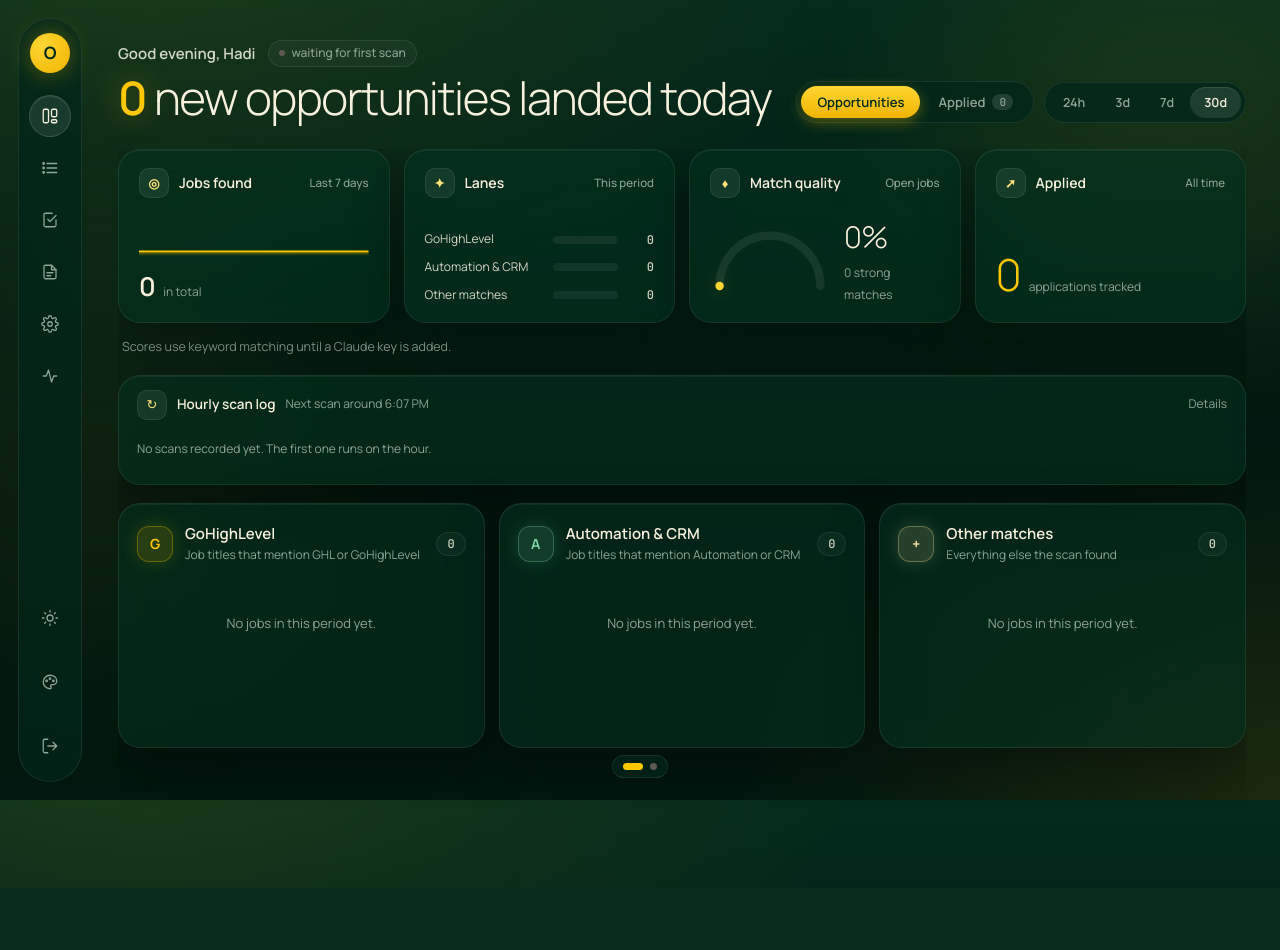
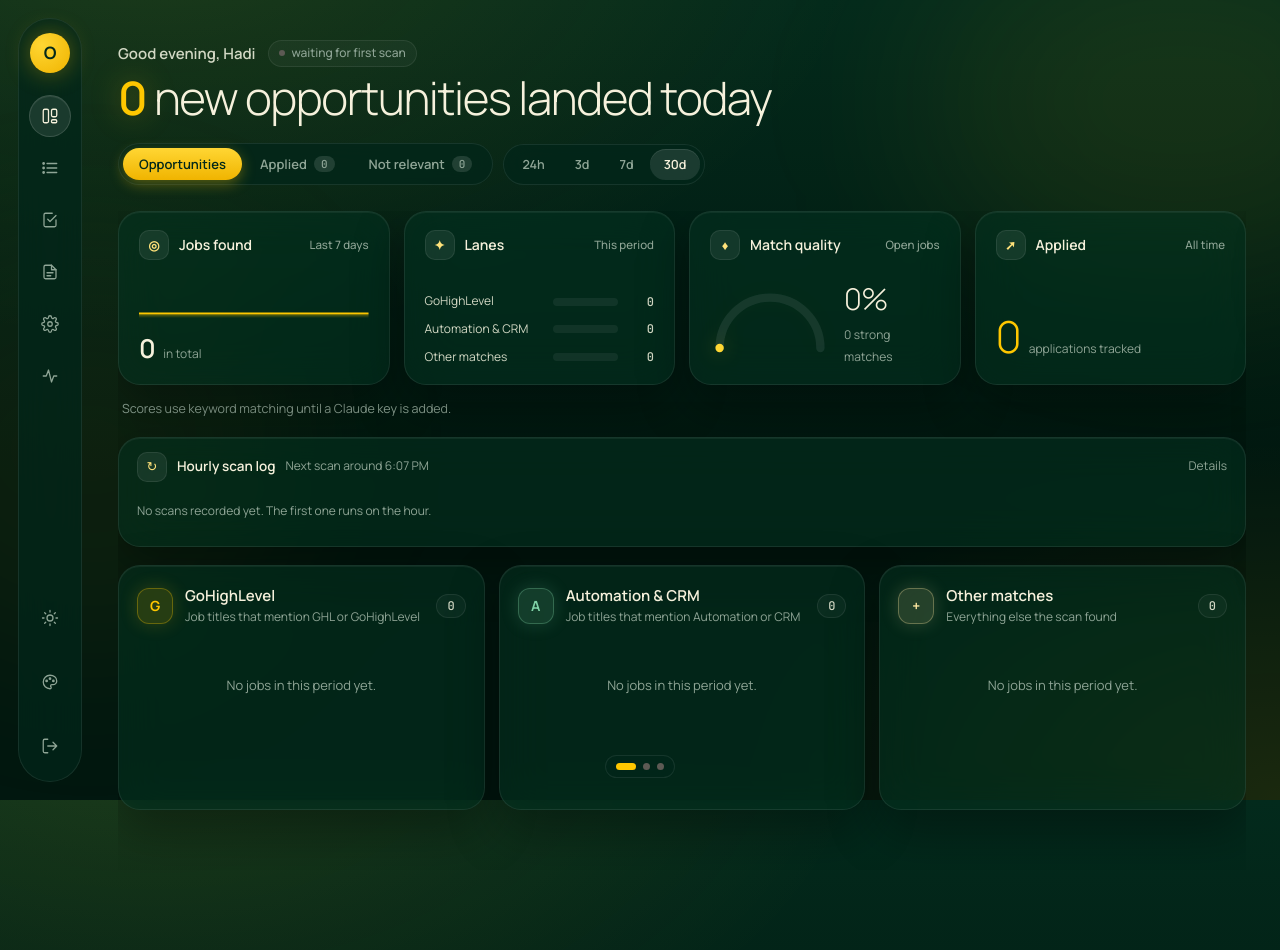
Before and after one commit to geek6489/ghl-job-hunter, a FastAPI app: page / in a window 1280 px wide. Before the commit the page ends 873 px from the top, so only its background shows below. Run offline with FastAPI, Linux system fonts and the light colour scheme; the visitor is signed in with stand-in values (Sample User, id 1).

Commit message:
Add Not relevant button and a third swipe screen for hidden jobs
Co-Authored-By: Claude Opus 5.5 <noreply@anthropic.com>
Claude-Session: https://claude.ai/code/session_01KGoe6U84kB3Zeih9r1xyPC

```diff
--- a/app/web/main.py
+++ b/app/web/main.py
@@ -24,6 +24,7 @@ from ..analysis import category_for
 from ..board import LANES, application_message, lane_for
 
 APPLIED_STATUSES = ["Applied", "Interview Scheduled", "Offer Received", "Rejected"]
+HIDDEN_STATUS = "Not Interested"  # shown on the board as "Not relevant"
 from ..config import WorkerConfigView, get_config
 from ..coverage import platform_coverage
 from ..db import init_db, session_scope
@@ -208,7 +209,7 @@ def overview(request: Request, days: int = 30):
         cutoff = utcnow() - timedelta(days=days)
         jobs = list(s.scalars(
             select(Job).where(Job.is_job_posting.is_(True), Job.status.in_(["New", "Active"]), Job.discovered_at >= cutoff,
-                              Job.tracker_status.not_in(APPLIED_STATUSES + ["Not Interested"]))
+                              Job.tracker_status.not_in(APPLIED_STATUSES + [HIDDEN_STATUS]))
             .order_by(Job.discovered_at.desc()).limit(600)
         ))
         lanes = {key: [] for key, _, _ in LANES}
@@ -223,6 +224,15 @@ def overview(request: Request, days: int = 30):
         for j in applied_jobs:
             _ = j.sources
             applied[lane_for(j.title)].append({"job": j, "msg": application_message(j, prefs)})
+        hidden_jobs = list(s.scalars(
+            select(Job).where(Job.tracker_status == HIDDEN_STATUS)
+            .order_by(Job.tracker_updated_at.desc().nulls_last()).limit(600)
+        ))
+        hidden = {key: [] for key, _, _ in LANES}
+        for j in hidden_jobs:
+            _ = j.sources
+            hidden[lane_for(j.title)].append({"job": j, "msg": application_message(j, prefs)})
+        stats["hidden"] = len(hidden_jobs)
         week_ago = utcnow() - timedelta(days=7)
         stats["applied_week"] = sum(1 for j in applied_jobs if j.applied_at and j.applied_at >= week_ago)
         last_run = s.scalar(select(MonitorRun).order_by(MonitorRun.id.desc()).limit(1))
@@ -260,7 +270,7 @@ def overview(request: Request, days: int = 30):
         greeting = "Good morning" if 5 <= hour < 12 else "Good afternoon" if hour < 17 else "Good evening"
         first_name = (prefs.get("applicant_name") or "").split(" ")[0]
         return render(request, "overview.html", stats=stats, lanes=lanes, lane_info=LANES, days=days, week=week,
-                      greeting=greeting, first_name=first_name, applied=applied,
+                      greeting=greeting, first_name=first_name, applied=applied, hidden=hidden,
                       last_run=last_run, claude=cfg.claude_enabled, now=utcnow(),
                       scan_log=scan_log, scan_info=scan_info)
 
@@ -374,6 +384,18 @@ def mark_applied(job_id: str, applied: str = Form("1")):
         job.tracker_updated_at = utcnow()
         return {"id": job.id, "tracker_status": job.tracker_status,
                 "applied_at": job.applied_at.isoformat() if job.applied_at else None}
+
+
+@app.post("/jobs/{job_id}/hide")
+def mark_not_relevant(job_id: str, hidden: str = Form("1")):
+    """Board's "Not relevant" button: moves the job to the Not relevant screen (or back). Returns JSON."""
+    with session_scope() as s:
+        job = s.get(Job, job_id)
+        if not job:
+            raise HTTPException(404)
+        job.tracker_status = HIDDEN_STATUS if hidden == "1" else "New"
+        job.tracker_updated_at = utcnow()
+        return {"id": job.id, "tracker_status": job.tracker_status}
 
 
 @app.post("/jobs/{job_id}/reanalyze")
--- a/app/web/static/style.css
+++ b/app/web/static/style.css
@@ -281,3 +281,18 @@ label.chk{display:flex;align-items:center;gap:8px;color:var(--ink);font-weight:5
 .sl-list li.sl-gap{justify-content:center;border-style:dashed;background:none;color:var(--bad);font:500 11px var(--mono)}
 .sl-list li.sl-empty{border:0;background:none;padding-left:0}
 @keyframes pulse{50%{opacity:.3}}
+
+/* Card actions: Mark as applied / Not relevant, and their undo buttons on the other screens */
+.acts{display:flex;gap:8px;margin-top:12px}
+.act{flex:1;display:none;align-items:center;justify-content:center;gap:7px;height:34px;border-radius:12px;border:1px dashed var(--edge-2);background:transparent;color:var(--ink-2);font:600 12.5px var(--sans);cursor:pointer;transition:.15s;white-space:nowrap}
+.act svg{opacity:.55}
+.jc.st-open .on-open,.jc.st-applied .on-applied,.jc.st-hidden .on-hidden{display:flex}
+.act-apply:hover{border-style:solid;border-color:var(--orange);color:var(--ink);background:color-mix(in srgb,var(--orange) 8%,transparent)}
+.act-hide{flex:0 0 auto;padding:0 14px;color:var(--muted)}
+.act-hide:hover{border-style:solid;border-color:var(--bad);color:var(--bad);background:color-mix(in srgb,var(--bad) 8%,transparent)}
+.act-apply.is-on{border-style:solid;border-color:color-mix(in srgb,var(--ex) 45%,transparent);color:var(--ex);background:color-mix(in srgb,var(--ex) 10%,transparent)}
+.act-hide.is-on{flex:1;border-style:solid;color:var(--ink-2)}
+.act-hide.is-on:hover{border-color:var(--orange);color:var(--ink);background:color-mix(in srgb,var(--orange) 8%,transparent)}
+.act.is-on svg{opacity:1}
+.act.failed{border-color:var(--bad);color:var(--bad)}
+.jc.st-hidden{opacity:.8}
--- a/app/web/templates/base.html
+++ b/app/web/templates/base.html
@@ -5,7 +5,7 @@
 <title>{% block title %}Opportunities{% endblock %}</title>
 <link rel="preconnect" href="https://fonts.googleapis.com"><link rel="preconnect" href="https://fonts.gstatic.com" crossorigin>
 <link href="https://fonts.googleapis.com/css2?family=Manrope:wght@300;400;500;600;700&family=JetBrains+Mono:wght@400;500&display=swap" rel="stylesheet">
-<link rel="stylesheet" href="/static/style.css?v=14">
+<link rel="stylesheet" href="/static/style.css?v=15">
 <script>try{var d=document.documentElement;d.dataset.mode=localStorage.getItem('opp-mode')||'dark';d.dataset.accent=localStorage.getItem('opp-accent')||'forest';}catch(e){}</script>
 </head>
 <body>
@@ -89,14 +89,16 @@ document.addEventListener('click', async (e) => {
   setTimeout(() => { btn.textContent = old; btn.classList.remove('done'); }, 1600);
 });
 
-// Two swipeable screens on the board: Opportunities and Applied
+// Swipeable screens on the board: Opportunities, Applied, Not relevant
 (function(){
   const sc = document.getElementById('screens'); if (!sc) return;
+  const screens = [...sc.children], last = screens.length - 1, HASH = ['', '#applied', '#not-relevant'];
   const tabs = document.querySelectorAll('[data-go]'), dots = document.querySelectorAll('.dots i');
-  const go = (i) => sc.scrollTo({left: i ? sc.children[1].offsetLeft - sc.offsetLeft : 0, behavior: 'smooth'});
-  const mark = () => { const i = sc.scrollLeft > sc.clientWidth / 2 ? 1 : 0;
+  const cur = () => { const w = screens[1].offsetLeft - screens[0].offsetLeft || 1; return Math.max(0, Math.min(last, Math.round(sc.scrollLeft / w))); };
+  const go = (i) => sc.scrollTo({left: screens[i].offsetLeft - sc.offsetLeft, behavior: 'smooth'});
+  const mark = () => { const i = cur();
     tabs.forEach(t => t.classList.toggle('on', +t.dataset.go === i)); dots.forEach((d, k) => d.classList.toggle('on', k === i));
-    try { history.replaceState(null, '', i ? '#applied' : location.pathname + location.search); } catch (_) {} };
+    try { history.replaceState(null, '', HASH[i] || location.pathname + location.search); } catch (_) {} };
   tabs.forEach(t => t.addEventListener('click', () => go(+t.dataset.go)));
   sc.addEventListener('scroll', () => { clearTimeout(sc._t); sc._t = setTimeout(mark, 60); });
   // Trackpad swipe (two fingers sideways, like switching desktops on a Mac): one gesture flips one whole screen.
@@ -108,13 +110,14 @@ document.addEventListener('click', async (e) => {
     clearTimeout(idle); idle = setTimeout(() => { acc = 0; locked = false; }, 220);
     if (locked) return;
     acc += e.deltaX;
-    const cur = sc.scrollLeft > sc.clientWidth / 2 ? 1 : 0;
-    if (acc > 25 && cur === 0) { locked = true; go(1); }
-    else if (acc < -25 && cur === 1) { locked = true; go(0); }
+    const i = cur();
+    if (acc > 25 && i < last) { locked = true; go(i + 1); }
+    else if (acc < -25 && i > 0) { locked = true; go(i - 1); }
   }, {passive: false});
   document.addEventListener('keydown', (e) => { if (e.target.closest('input,textarea,select')) return;
-    if (e.key === 'ArrowRight') go(1); if (e.key === 'ArrowLeft') go(0); });
-  if (location.hash === '#applied') { sc.style.scrollBehavior = 'auto'; sc.scrollLeft = sc.scrollWidth; mark(); }
+    if (e.key === 'ArrowRight' && cur() < last) go(cur() + 1); if (e.key === 'ArrowLeft' && cur() > 0) go(cur() - 1); });
+  const start = HASH.indexOf(location.hash);
+  if (start > 0) { sc.style.scrollBehavior = 'auto'; sc.scrollLeft = screens[start].offsetLeft - sc.offsetLeft; sc.style.scrollBehavior = ''; mark(); }
 
   const refresh = () => {
     document.querySelectorAll('[data-lane-box]').forEach(box => {
@@ -122,29 +125,33 @@ document.addEventListener('click', async (e) => {
       box.querySelector('.n').textContent = n;
       box.querySelector('.empty').hidden = n > 0;
     });
-    const total = sc.children[1].querySelectorAll('.jc').length;
-    document.getElementById('applied-count').textContent = total;
-    const t = document.getElementById('applied-total'); if (t) t.textContent = total;
+    const count = (k) => screens[k].querySelectorAll('.jc').length;
+    const set = (id, v) => { const el = document.getElementById(id); if (el) el.textContent = v; };
+    set('applied-count', count(1)); set('applied-total', count(1));
+    set('hidden-count', count(2)); set('hidden-total', count(2));
   };
   refresh();
+  // act -> [url, form value, new state, screen it moves to]
+  const ACTS = {apply: ['applied', '1', 'applied', 1], unapply: ['applied', '0', 'open', 0],
+                hide: ['hide', '1', 'hidden', 2], unhide: ['hide', '0', 'open', 0]};
   document.addEventListener('click', async (e) => {
-    const btn = e.target.closest('[data-apply]'); if (!btn) return;
-    const card = btn.closest('.jc'), nowApplied = btn.getAttribute('aria-pressed') !== 'true';
+    const btn = e.target.closest('[data-act]'); if (!btn) return;
+    const [path, val, state, to] = ACTS[btn.dataset.act];
+    const card = btn.closest('.jc'), wasApplied = card.classList.contains('st-applied');
     btn.disabled = true;
     try {
-      const body = new URLSearchParams({applied: nowApplied ? '1' : '0'});
-      const r = await fetch('/jobs/' + btn.dataset.apply + '/applied', {method: 'POST', body, credentials: 'same-origin'});
+      const body = new URLSearchParams({[path === 'applied' ? 'applied' : 'hidden']: val});
+      const r = await fetch('/jobs/' + btn.dataset.id + '/' + path, {method: 'POST', body, credentials: 'same-origin'});
       if (!r.ok) throw new Error(r.status);
       card.classList.add('leaving');
       await new Promise(res => setTimeout(res, 260));
-      const target = sc.children[nowApplied ? 1 : 0].querySelector('[data-lane-box="' + card.dataset.lane + '"] .lane-body');
-      btn.setAttribute('aria-pressed', nowApplied ? 'true' : 'false');
-      card.classList.toggle('is-applied', nowApplied);
-      card.querySelector('.tr').textContent = nowApplied ? 'Applied just now' : '';
-      target.prepend(card);
+      card.classList.remove('st-open', 'st-applied', 'st-hidden'); card.classList.add('st-' + state);
+      card.querySelector('.tr').textContent = state === 'applied' ? 'Applied just now' : '';
+      screens[to].querySelector('[data-lane-box="' + card.dataset.lane + '"] .lane-body').prepend(card);
       card.classList.remove('leaving'); card.classList.add('arrived');
       setTimeout(() => card.classList.remove('arrived'), 900);
-      const w = document.getElementById('applied-week'); if (w) w.textContent = Math.max(0, +w.textContent + (nowApplied ? 1 : -1));
+      const w = document.getElementById('applied-week');
+      if (w && (state === 'applied' || wasApplied)) w.textContent = Math.max(0, +w.textContent + (state === 'applied' ? 1 : -1));
       refresh();
     } catch (err) {
       btn.classList.add('failed'); setTimeout(() => btn.classList.remove('failed'), 1500);
--- a/app/web/templates/overview.html
+++ b/app/web/templates/overview.html
@@ -1,5 +1,5 @@
-{% extends "base.html" %}{% from "_macros.html" import message_box %}{% macro job_card(item, is_applied) %}{% set j = item.job %}
-      <article class="jc{{ ' is-applied' if is_applied }}" data-id="{{ j.id }}" data-lane="{{ lane_of(j.title) }}">
+{% extends "base.html" %}{% from "_macros.html" import message_box %}{% macro job_card(item, mode) %}{% set is_applied = mode == "applied" %}{% set j = item.job %}
+      <article class="jc st-{{ mode }}" data-id="{{ j.id }}" data-lane="{{ lane_of(j.title) }}">
         <div class="jc-top">
           <a class="jc-title" href="/jobs/{{ j.id }}">{{ j.title }}</a>
           {% if j.score is not none %}<span class="sc {{ j.score|score_class }}" title="{{ j.category or '' }}">{{ j.score }}</span>{% endif %}
@@ -11,20 +11,22 @@
         </div>
         <div class="jc-src"><span>{{ j.platforms|join(', ') }}</span><span>found {{ j.discovered_at|ago }}</span><span class="tr">{% if is_applied %}{{ j.tracker_status }}{% if j.applied_at %} {{ j.applied_at|ago }}{% endif %}{% endif %}</span></div>
         {{ message_box('m-' ~ j.id, item.msg, open_url=j.primary_url) }}
-        <button type="button" class="apply-btn" data-apply="{{ j.id }}" aria-pressed="{{ 'true' if is_applied else 'false' }}">
-          <svg viewBox="0 0 24 24" width="15" height="15" fill="none" stroke="currentColor" stroke-width="2.2" stroke-linecap="round" stroke-linejoin="round"><path d="M5 12.5l4.5 4.5L19 7.5"/></svg>
-          <span class="when-off">Mark as applied</span><span class="when-on">Applied · undo</span>
-        </button>
+        <div class="acts">
+          <button type="button" class="act act-apply on-open" data-act="apply" data-id="{{ j.id }}"><svg viewBox="0 0 24 24" width="15" height="15" fill="none" stroke="currentColor" stroke-width="2.2" stroke-linecap="round" stroke-linejoin="round"><path d="M5 12.5l4.5 4.5L19 7.5"/></svg>Mark as applied</button>
+          <button type="button" class="act act-hide on-open" data-act="hide" data-id="{{ j.id }}" title="Hide this job from the board"><svg viewBox="0 0 24 24" width="15" height="15" fill="none" stroke="currentColor" stroke-width="2.2" stroke-linecap="round"><path d="M6 6l12 12M18 6L6 18"/></svg>Not relevant</button>
+          <button type="button" class="act act-apply is-on on-applied" data-act="unapply" data-id="{{ j.id }}"><svg viewBox="0 0 24 24" width="15" height="15" fill="none" stroke="currentColor" stroke-width="2.2" stroke-linecap="round" stroke-linejoin="round"><path d="M5 12.5l4.5 4.5L19 7.5"/></svg>Applied · undo</button>
+          <button type="button" class="act act-hide is-on on-hidden" data-act="unhide" data-id="{{ j.id }}"><svg viewBox="0 0 24 24" width="15" height="15" fill="none" stroke="currentColor" stroke-width="2.2" stroke-linecap="round" stroke-linejoin="round"><path d="M9 14L4 9l5-5"/><path d="M4 9h11a5 5 0 0 1 0 10h-3"/></svg>Put back on the board</button>
+        </div>
       </article>
 {% endmacro %}
-{% macro lane_grid(groups, is_applied) %}
+{% macro lane_grid(groups, mode) %}
 <div class="lanes">
 {% for key, label, hint in lane_info %}
   <section class="glass lane lane-{{ key }}" data-lane-box="{{ key }}">
-    <header class="lane-head" title="{{ hint }}"><span class="l-ico">{{ {'ghl':'G','automation':'A','other':'+'}[key] }}</span><div><h2>{{ label }}</h2><p>{{ 'Jobs you have applied to' if is_applied else hint }}</p></div><span class="n">{{ groups[key]|length }}</span></header>
+    <header class="lane-head" title="{{ hint }}"><span class="l-ico">{{ {'ghl':'G','automation':'A','other':'+'}[key] }}</span><div><h2>{{ label }}</h2><p>{{ {'applied':'Jobs you have applied to','hidden':'Jobs you marked as not relevant'}.get(mode, hint) }}</p></div><span class="n">{{ groups[key]|length }}</span></header>
     <div class="lane-body">
-    {% for item in groups[key] %}{{ job_card(item, is_applied) }}{% endfor %}
-      <p class="empty">{{ 'Nothing applied here yet. Hit "Mark as applied" on a job and it lands here.' if is_applied else 'No jobs in this period yet.' }}</p>
+    {% for item in groups[key] %}{{ job_card(item, mode) }}{% endfor %}
+      <p class="empty">{{ {'applied':'Nothing applied here yet. Hit "Mark as applied" on a job and it lands here.','hidden':'Nothing hidden here. "Not relevant" on a job moves it here.'}.get(mode, 'No jobs in this period yet.') }}</p>
     </div>
   </section>
 {% endfor %}
@@ -40,6 +42,7 @@
     <nav class="switch" aria-label="Screens">
       <button type="button" data-go="0" class="on">Opportunities</button>
       <button type="button" data-go="1">Applied <span class="badge" id="applied-count">{{ stats.applied }}</span></button>
+      <button type="button" data-go="2">Not relevant <span class="badge" id="hidden-count">{{ stats.hidden }}</span></button>
     </nav>
     <form method="get" class="seg">{% for d, l in [(1,'24h'),(3,'3d'),(7,'7d'),(30,'30d')] %}<button name="days" value="{{ d }}" class="{{ 'on' if days==d }}">{{ l }}</button>{% endfor %}</form>
   </div>
@@ -101,16 +104,23 @@
     {% endfor %}
     </ol>
   </section>
-    {{ lane_grid(lanes, False) }}
+    {{ lane_grid(lanes, 'open') }}
   </section>
   <section class="screen" aria-label="Applied jobs">
     <div class="applied-head glass">
       <div><b id="applied-total">{{ stats.applied }}</b><span>applications in total</span></div>
       <div><b id="applied-week">{{ stats.applied_week }}</b><span>in the last 7 days</span></div>
-      <p>Swipe back with two fingers, or use the switch above. Move a job back with "Applied · undo".</p>
+      <p>Swipe with two fingers, or use the switch above. Move a job back with "Applied · undo".</p>
     </div>
-    {{ lane_grid(applied, True) }}
+    {{ lane_grid(applied, 'applied') }}
+  </section>
+  <section class="screen" aria-label="Not relevant jobs">
+    <div class="applied-head glass">
+      <div><b id="hidden-total">{{ stats.hidden }}</b><span>jobs marked not relevant</span></div>
+      <p>Hidden from the board so it stays clean. "Put back on the board" returns a job to Opportunities.</p>
+    </div>
+    {{ lane_grid(hidden, 'hidden') }}
   </section>
 </div>
-<div class="dots" aria-hidden="true"><i class="on"></i><i></i></div>
+<div class="dots" aria-hidden="true"><i class="on"></i><i></i><i></i></div>
 {% endblock %}
```
Also changed, not shown: tests/test_web.py (+17 -2 lines).
